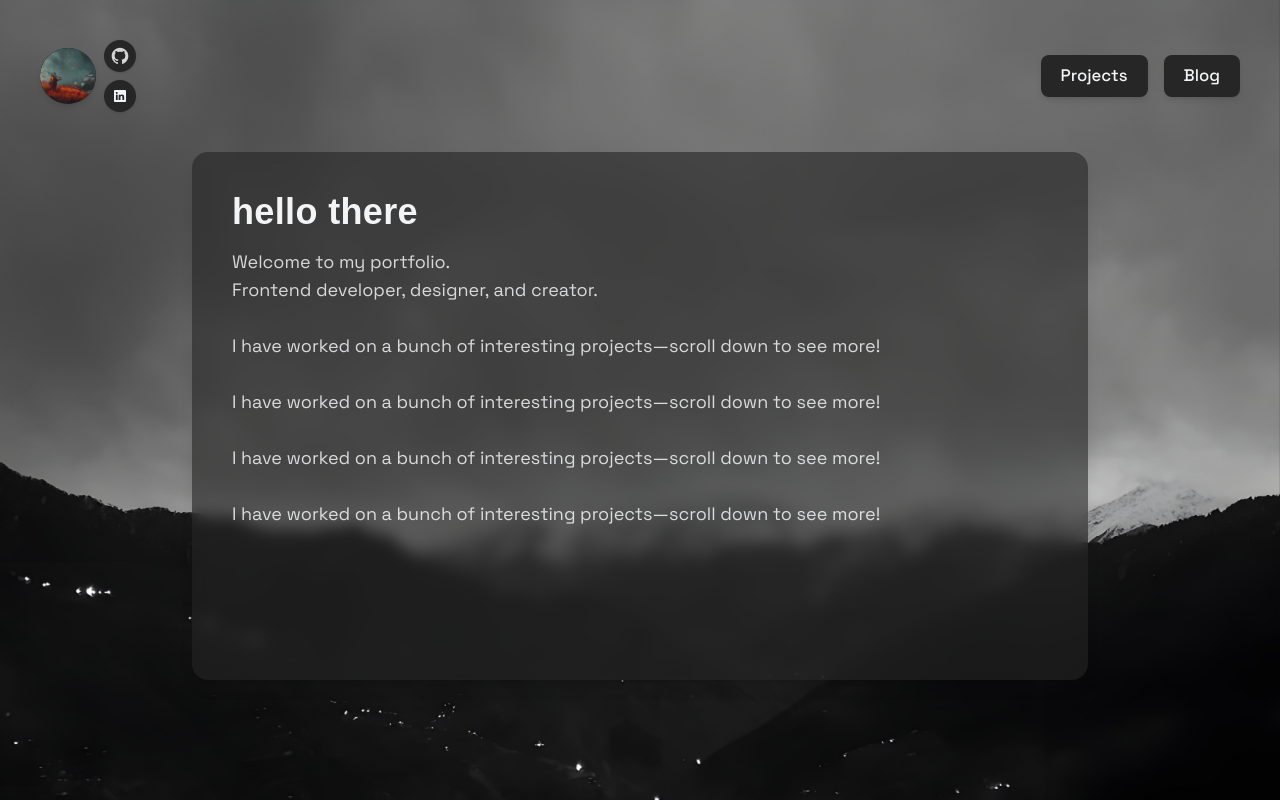
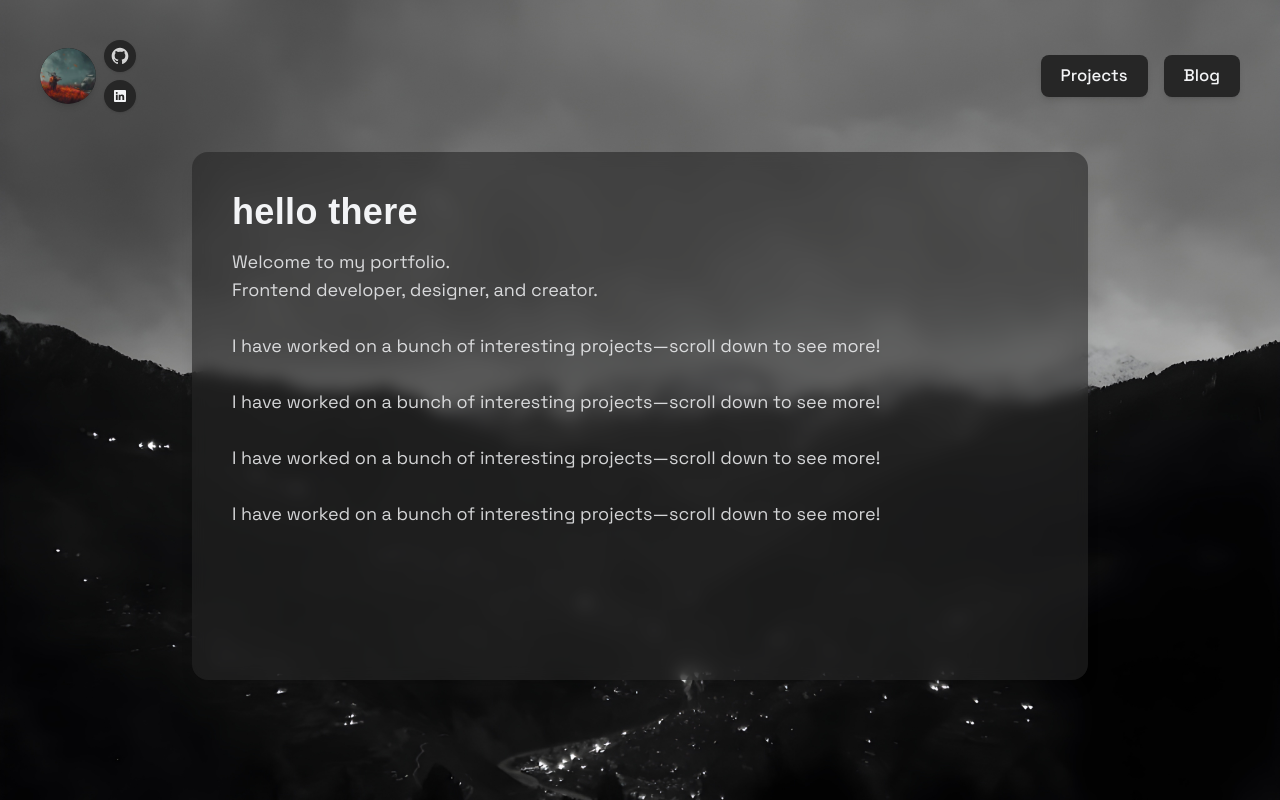
Before and after one commit to Mafzii/portfolio-v2, a Next.js app: page / in a window 1280 px wide. Built offline with nearby package versions, Linux system fonts and the light colour scheme; a web font is replaced by a local one.

Commit message:
4k screen fixes

```diff
--- a/src/components/BaseLayout.js
+++ b/src/components/BaseLayout.js
@@ -47,7 +47,7 @@ export default function BaseLayout({ children, additional }) {
                         </Link>
                     </div>
                 </header>
-                <section className={`z-10 bottom-0 right-0 bg-neutral-800/60 backdrop-blur-sm sm:rounded-2xl shadow-lg p-10 max-w-full min-w-full h-full sm:min-h-[65vh] sm:mb-[15vh] sm:min-w-[70vw] sm:max-w-[70vw] overflow-scroll text-wrap ${additional}`}>
+                <section className={`z-10 bottom-0 right-0 bg-neutral-800/60 backdrop-blur-sm sm:rounded-2xl shadow-lg p-10 max-w-full min-w-full h-full sm:min-h-[65vh] sm:mb-[15vh] sm:min-w-[70vw] sm:max-w-[70vw] overflow-y-scroll text-wrap ${additional}`}>
                     {children}
                 </section>
             </div>
--- a/src/pages/_app.js
+++ b/src/pages/_app.js
@@ -8,10 +8,10 @@ export default function App({ Component, pageProps }) {
     <>
       <Image
         src={`${basePath}/backdrop.jpg`}
-        width={56}
-        height={56}
+        width={1920}
+        height={1080}
         alt="Background Image"
-        className="z-10 fixed object-cover top-auto w-full min-h-[1080px] max-h-[1080px] pointer-events-none"
+        className="z-10 fixed object-cover top-auto w-full min-h-screen max-h-screen pointer-events-none"
       />
       {/* <div className="z-10 wave-bg-anim" /> */}
       <Component {...pageProps} />
--- a/src/styles/globals.css
+++ b/src/styles/globals.css
@@ -4,13 +4,16 @@ pre code.hljs {
   overflow-x: auto;
   padding: 1em;
 }
+
 code.hljs {
   padding: 3px 5px;
 }
+
 .hljs {
   color: #c9d1d9;
   background: #0d1117;
 }
+
 .hljs-doctag,
 .hljs-keyword,
 .hljs-meta .hljs-keyword,
@@ -20,12 +23,14 @@ code.hljs {
 .hljs-variable.language_ {
   color: #ff7b72;
 }
+
 .hljs-title,
 .hljs-title.class_,
 .hljs-title.class_.inherited__,
 .hljs-title.function_ {
   color: #d2a8ff;
 }
+
 .hljs-attr,
 .hljs-attribute,
 .hljs-literal,
@@ -38,48 +43,59 @@ code.hljs {
 .hljs-selector-id {
   color: #79c0ff;
 }
+
 .hljs-regexp,
 .hljs-string,
 .hljs-meta .hljs-string {
   color: #a5d6ff;
 }
+
 .hljs-built_in,
 .hljs-symbol {
   color: #ffa657;
 }
+
 .hljs-comment,
 .hljs-code,
 .hljs-formula {
   color: #8b949e;
 }
+
 .hljs-name,
 .hljs-quote,
 .hljs-selector-tag,
 .hljs-selector-pseudo {
   color: #7ee787;
 }
+
 .hljs-subst {
   color: #c9d1d9;
 }
+
 .hljs-section {
   color: #1f6feb;
   font-weight: bold;
 }
+
 .hljs-bullet {
   color: #f2cc60;
 }
+
 .hljs-emphasis {
   color: #c9d1d9;
   font-style: italic;
 }
+
 .hljs-strong {
   color: #c9d1d9;
   font-weight: bold;
 }
+
 .hljs-addition {
   color: #aff5b4;
   background-color: #033a16;
 }
+
 .hljs-deletion {
   color: #ffdcd7;
   background-color: #67060c;
@@ -114,3 +130,15 @@ h6 {
   font-size: 1.1rem;
   font-weight: 400;
 }
+
+/* Hide scrollbars for all elements */
+*::-webkit-scrollbar {
+  display: none;
+}
+
+* {
+  scrollbar-width: none;
+  /* Firefox */
+  -ms-overflow-style: none;
+  /* IE and Edge */
+}
```
